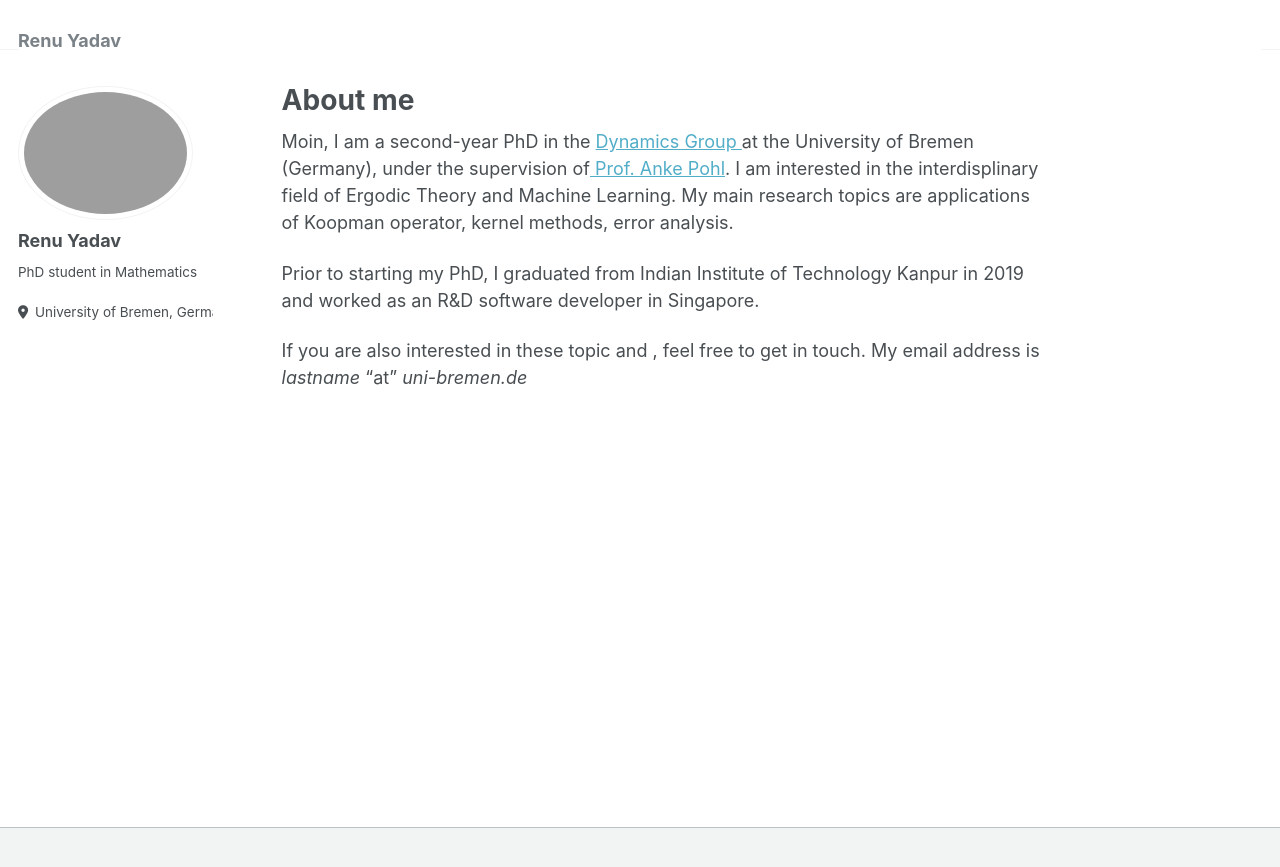
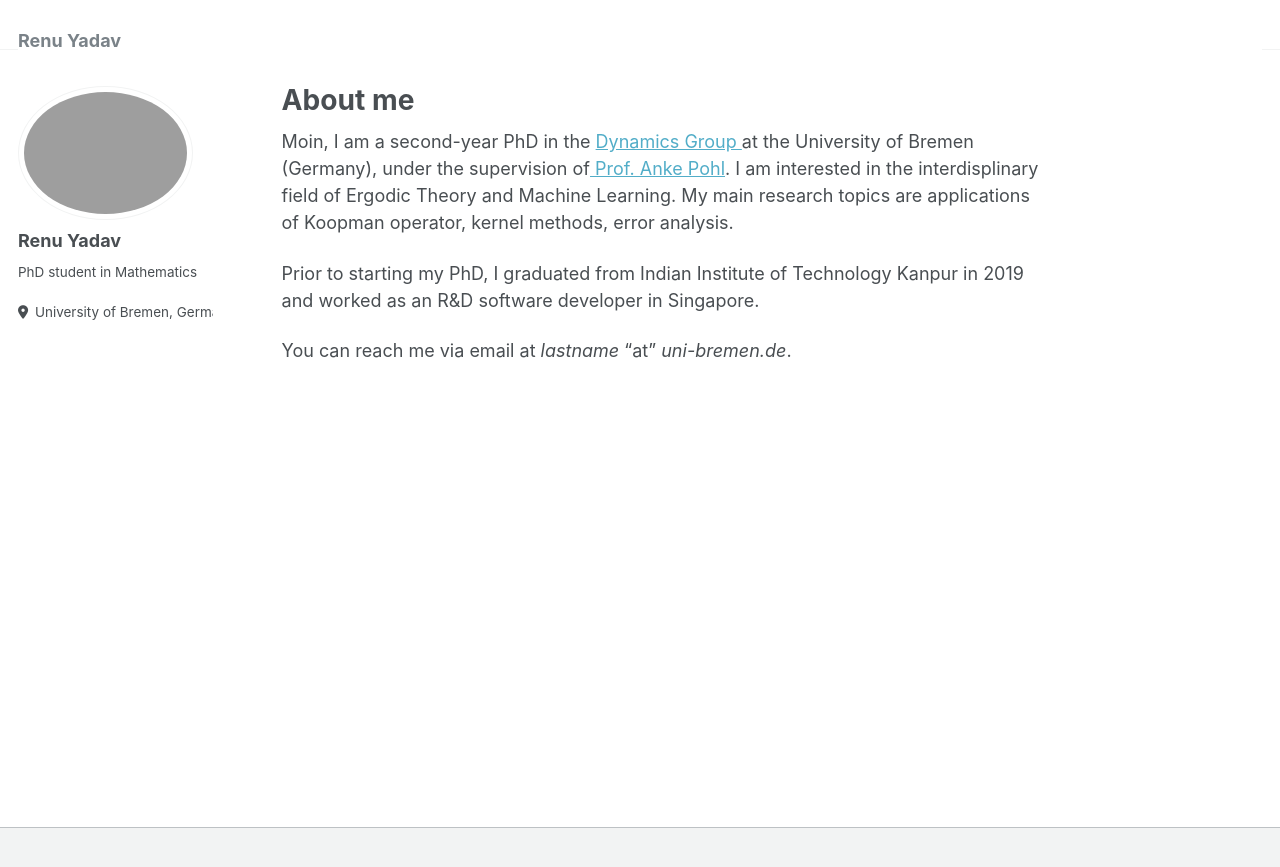
Before and after one commit to renuyadavwxyz/renuyadavwxyz.github.io, a Jekyll site: the page built from _pages/about.md, in a window 1280 px wide. Shown: the top 867 px of the page. Built offline with Jekyll 4.4.1, drawn with Linux system fonts in a browser that asks for light colours.

Commit message:
changed contact infot

```diff
--- a/_pages/about.md
+++ b/_pages/about.md
@@ -11,4 +11,4 @@ Moin, I am a second-year PhD in the <a href= "https://www.uni-bremen.de/dynamica
 
 Prior to starting my PhD, I graduated from Indian Institute of Technology Kanpur in 2019 and worked as an R&D software developer in Singapore.
 
-If you are also interested in these topic and , feel free to get in touch. My email address is *lastname* "at" *uni-bremen.de*
+You can reach me via email at *lastname* "at" *uni-bremen.de*.
```
